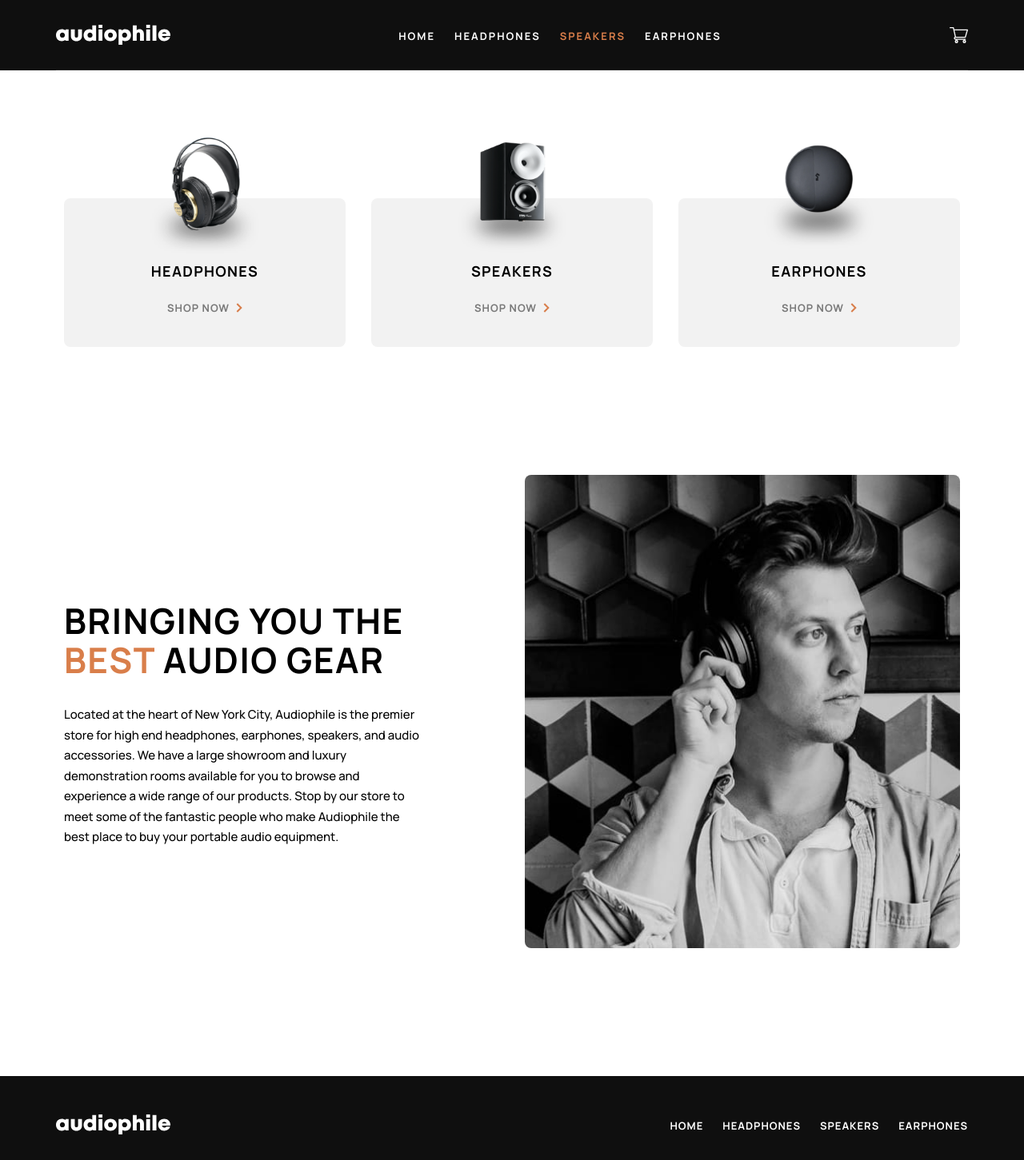
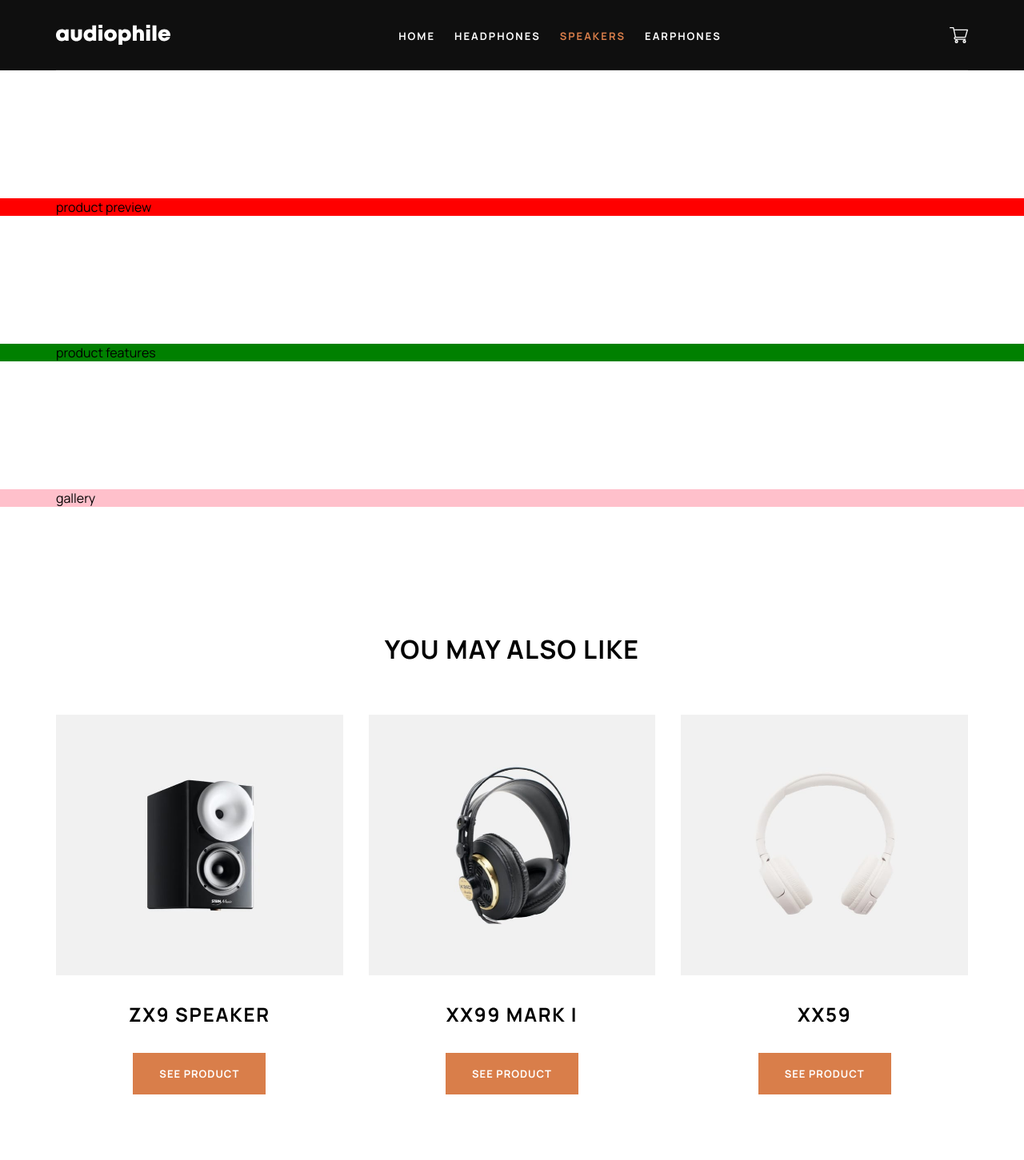
Before and after one commit to chrisdev188/audiophile, a React (Vite) app: page /speakers/zx7-speaker in a window 1280 px wide. Shown: the top 1451 px of the page at 80% size. Built offline with nearby package versions, Linux system fonts and the light colour scheme.

Commit message:
Implement AlsoLikeProducts component

```diff
--- a/src/App.tsx
+++ b/src/App.tsx
@@ -4,7 +4,7 @@ import theme from "./theme";
 import { Footer, Navbar, ScrollToTop } from "./components";
 import { Route, Routes } from "react-router-dom";
 import { Home, Headphones, Speakers, Earphones, ProductDetails } from "./pages";
-import { MenuListType } from "./types";
+import { MenuListType, ProductListType } from "./types";
 import myData from "./data.json";
 import { useEffect } from "react";
 
@@ -15,19 +15,21 @@ const menuList: MenuListType = [
   { id: 4, path: "/earphones", name: "earphones" },
 ];
 
+const productList = myData as ProductListType;
+
 function App() {
   useEffect(() => {
-    console.log(myData);
+    console.log(productList);
   }, []);
 
   // sort new products to top of the page
-  const headphonesList = myData
+  const headphonesList = productList
     .filter((item) => item.category === "headphones")
     .sort((a, b) => Number(b.new) - Number(a.new));
-  const speakersList = myData
+  const speakersList = productList
     .filter((item) => item.category === "speakers")
     .sort((a, b) => Number(b.new) - Number(a.new));
-  const earphonesList = myData
+  const earphonesList = productList
     .filter((item) => item.category === "earphones")
     .sort((a, b) => Number(b.new) - Number(a.new));
 
@@ -45,7 +47,7 @@ function App() {
           />
           <Route
             path="/headphones/:productSlug"
-            element={<ProductDetails productList={headphonesList} />}
+            element={<ProductDetails productList={productList} />}
           />
           <Route
             path="/speakers"
@@ -53,7 +55,7 @@ function App() {
           />
           <Route
             path="/speakers/:productSlug"
-            element={<ProductDetails productList={speakersList} />}
+            element={<ProductDetails productList={productList} />}
           />
           <Route
             path="/earphones"
@@ -61,7 +63,7 @@ function App() {
           />
           <Route
             path="/earphones/:productSlug"
-            element={<ProductDetails productList={earphonesList} />}
+            element={<ProductDetails productList={productList} />}
           />
         </Routes>
         <Footer menuList={menuList} />
--- a/src/pages/Home/Home.tsx
+++ b/src/pages/Home/Home.tsx
@@ -10,7 +10,6 @@ const Home: React.FunctionComponent<HomeProps> = (props) => {
     <>
       <Hero />
       <Main>
-        <Counter />
         <ProductCategoryList />
         <HomeProductGallery />
         <About />
--- /dev/null
+++ b/src/pages/ProductDetails/AlsoLikeProducts.tsx
@@ -0,0 +1,65 @@
+import * as React from "react";
+import { Link } from "react-router-dom";
+import { Button, ResponsiveImage } from "../../components";
+import {
+  Container,
+  HeadingLG,
+  HeadingSM,
+  MaxWidthContainer,
+} from "../../styles";
+import { ProductListType, ProductType, ResponsiveImageType } from "../../types";
+import {
+  AlsoLikeCard,
+  AlsoLikeHeading,
+  StyledAlsoLikeProducts,
+} from "./styles";
+
+interface AlsoLikeProductsProps {
+  productList: ProductListType;
+  others: Array<{ name: string; slug: string; image: ResponsiveImageType }>;
+}
+
+const getImageUrl = (path: string) => {
+  return new URL(`../../${path}`, import.meta.url).href;
+};
+
+const AlsoLikeProducts: React.FunctionComponent<AlsoLikeProductsProps> = ({
+  productList,
+  others,
+}) => {
+  return (
+    <Container>
+      <MaxWidthContainer>
+        <AlsoLikeHeading as="h3">you may also like</AlsoLikeHeading>
+        <StyledAlsoLikeProducts as="ul">
+          {others.map((product) => (
+            <li key={product.name}>
+              <AlsoLikeCard>
+                <ResponsiveImage
+                  name={product.name}
+                  mobileSrc={getImageUrl(product.image.mobile)}
+                  tabletSrc={getImageUrl(product.image.tablet)}
+                  desktopSrc={getImageUrl(product.image.desktop)}
+                />
+                <HeadingSM as="h4">{product.name}</HeadingSM>
+                <Link
+                  to={`/${
+                    (
+                      productList.find(
+                        (p) => p.slug === product.slug
+                      ) as ProductType
+                    ).category
+                  }/${product.slug}`}
+                >
+                  <Button variant="filled">see product</Button>
+                </Link>
+              </AlsoLikeCard>
+            </li>
+          ))}
+        </StyledAlsoLikeProducts>
+      </MaxWidthContainer>
+    </Container>
+  );
+};
+
+export default AlsoLikeProducts;
--- a/src/pages/ProductDetails/ProductDetails.tsx
+++ b/src/pages/ProductDetails/ProductDetails.tsx
@@ -1,6 +1,10 @@
 import { useParams } from "react-router-dom";
 import { About, ProductCategoryList } from "../../components";
-import { Main } from "../../styles";
+import { ProductType } from "../../types";
+import AlsoLikeProducts from "./AlsoLikeProducts";
+import ProductFeatures from "./ProductFeatures";
+import ProductImageGallery from "./ProductImageGallery";
+import ProductPreview from "./ProductPreview";
 import { ProductDetailsMain } from "./styles";
 import { ProductDetailsProps } from "./types";
 
@@ -8,10 +12,16 @@ const ProductDetails: React.FunctionComponent<ProductDetailsProps> = ({
   productList,
 }) => {
   const { productSlug } = useParams();
-  const product = productList.find((product) => product.slug === productSlug);
+  const product = productList.find(
+    (product) => product.slug === productSlug
+  ) as ProductType;
   return (
     <>
       <ProductDetailsMain>
+        <ProductPreview />
+        <ProductFeatures />
+        <ProductImageGallery />
+        <AlsoLikeProducts productList={productList} others={product.others} />
         <ProductCategoryList />
         <About />
       </ProductDetailsMain>
--- /dev/null
+++ b/src/pages/ProductDetails/ProductFeatures.tsx
@@ -0,0 +1,17 @@
+import * as React from "react";
+import { MaxWidthContainer } from "../../styles";
+import { StyledProductFeatures } from "./styles";
+
+interface ProductFeaturesProps {}
+
+const ProductFeatures: React.FunctionComponent<ProductFeaturesProps> = (
+  props
+) => {
+  return (
+    <StyledProductFeatures>
+      <MaxWidthContainer>product features</MaxWidthContainer>
+    </StyledProductFeatures>
+  );
+};
+
+export default ProductFeatures;
--- /dev/null
+++ b/src/pages/ProductDetails/ProductImageGallery.tsx
@@ -0,0 +1,17 @@
+import * as React from "react";
+import { MaxWidthContainer } from "../../styles";
+import { StyledProductGallery } from "./styles";
+
+interface ProductImageGalleryProps {}
+
+const ProductImageGallery: React.FunctionComponent<ProductImageGalleryProps> = (
+  props
+) => {
+  return (
+    <StyledProductGallery>
+      <MaxWidthContainer>gallery</MaxWidthContainer>
+    </StyledProductGallery>
+  );
+};
+
+export default ProductImageGallery;
--- a/src/pages/ProductDetails/ProductPreview.tsx
+++ b/src/pages/ProductDetails/ProductPreview.tsx
@@ -1,13 +1,14 @@
-import { ProductType } from "../../types";
+import { MaxWidthContainer } from "../../styles";
+import { StyledProductPreview } from "./styles";
 
-interface ProductPreviewProps {
-  product: ProductType;
-}
+interface ProductPreviewProps {}
 
-const ProductPreview: React.FunctionComponent<ProductPreviewProps> = ({
-  product,
-}) => {
-  return <div></div>;
+const ProductPreview: React.FunctionComponent<ProductPreviewProps> = ({}) => {
+  return (
+    <StyledProductPreview as="section">
+      <MaxWidthContainer>product preview</MaxWidthContainer>
+    </StyledProductPreview>
+  );
 };
 
 export default ProductPreview;
--- a/src/pages/ProductDetails/styles.ts
+++ b/src/pages/ProductDetails/styles.ts
@@ -1,7 +1,33 @@
 import styled from "styled-components";
-import { Container, Main } from "../../styles";
+import { Container, HeadingLG, Main, TwelveColumnsGrid } from "../../styles";
 
-export const StyledProductDetails = styled(Container)``;
 export const ProductDetailsMain = styled(Main)`
   margin-top: 5.5rem;
 `;
+export const StyledProductPreview = styled(Container)`
+  background-color: red;
+`;
+export const StyledProductFeatures = styled(Container)`
+  background-color: green;
+`;
+export const StyledProductGallery = styled(Container)`
+  background-color: pink;
+`;
+
+export const StyledAlsoLikeProducts = styled(TwelveColumnsGrid)`
+  text-align: center;
+  li {
+    @media (min-width: 768px) {
+      grid-column: span 4;
+    }
+  }
+`;
+export const AlsoLikeHeading = styled(HeadingLG)`
+  text-align: center;
+  margin-bottom: 4rem;
+`;
+export const AlsoLikeCard = styled.article`
+  display: flex;
+  flex-direction: column;
+  gap: 2rem;
+`;
--- a/src/styles/index.ts
+++ b/src/styles/index.ts
@@ -124,6 +124,7 @@ export const TwelveColumnsGrid = styled.div`
 
 export const Main = styled(Container)`
   padding-block: 10rem;
+  padding-inline: 0;
   & > * + * {
     margin-top: 10rem;
   }
```
Also changed, not shown: src/types/index.ts (+10 -8 lines).
